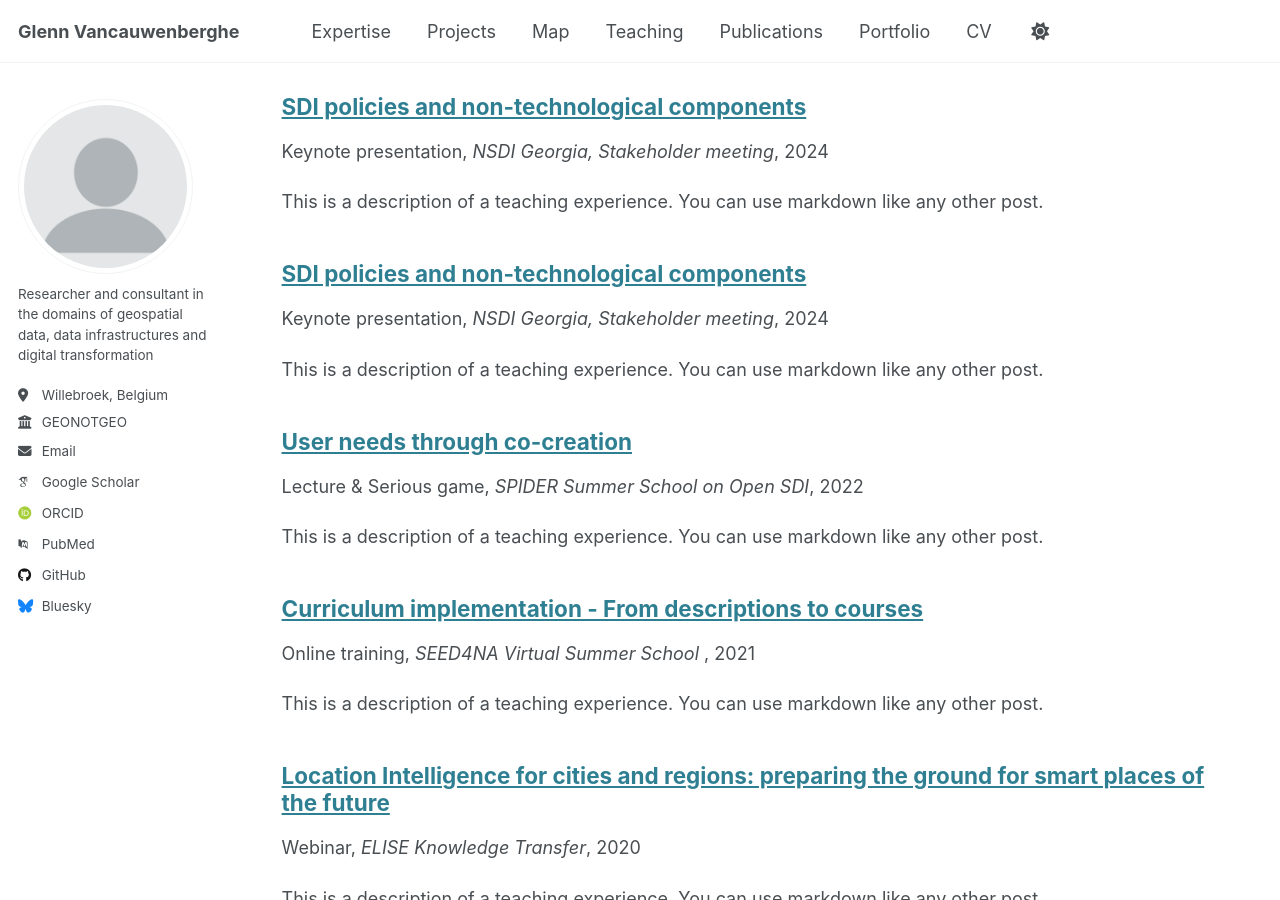
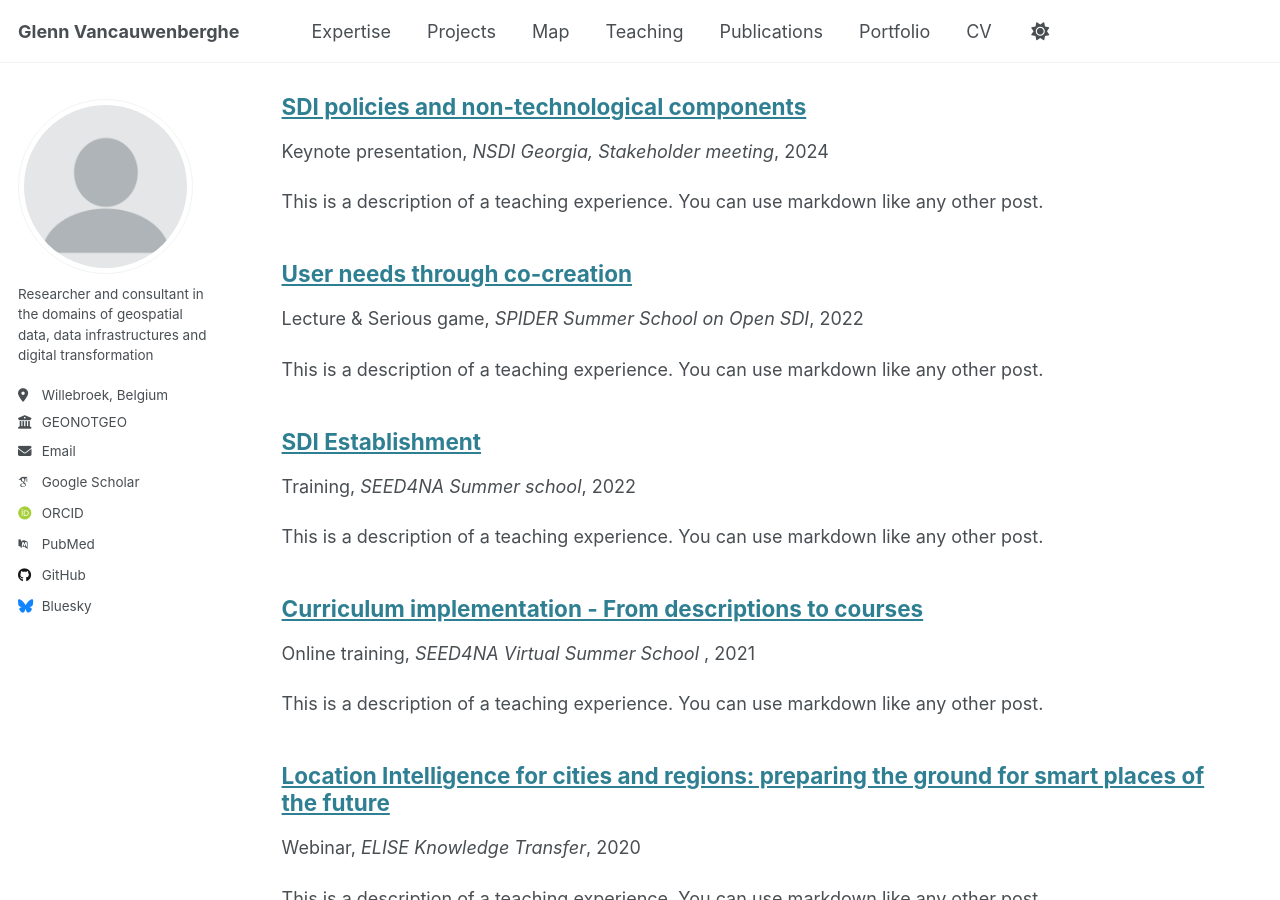
Before and after one commit to GVancauwenberghe/gvancauwenberghe.github.io, a Jekyll site: the page built from _pages/teaching.html, in a window 1280 px wide and 900 px high, scrolled down 1251 px. Built offline with Jekyll 4.4.1, drawn with Linux system fonts in a browser that asks for light colours; some web fonts are replaced.

Commit message:
Update teaching-3.md

```diff
--- a/_teaching/teaching-3.md
+++ b/_teaching/teaching-3.md
@@ -1,11 +1,11 @@
 ---
-title: "SDI policies and non-technological components"
+title: "SDI Establishment"
 collection: teaching
-type: "Keynote presentation"
-permalink: /teaching/teaching-2
-venue: "NSDI Georgia, Stakeholder meeting"
-date: 2024-11-27
-location: "Tblisi, Georgia"
+type: "Training"
+permalink: /teaching/teaching-3
+venue: "SEED4NA Summer school"
+date: 2022-05-09
+location: "Dubrovnik, Croatia"
 ---
 
 This is a description of a teaching experience. You can use markdown like any other post.
```
